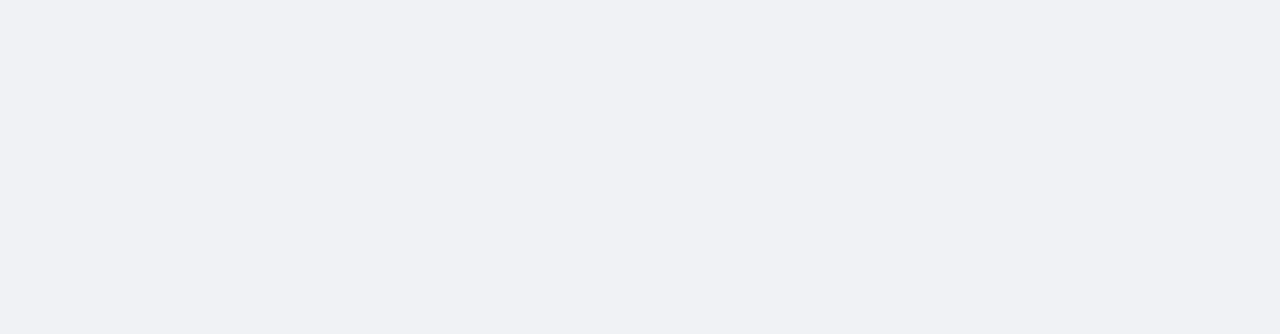
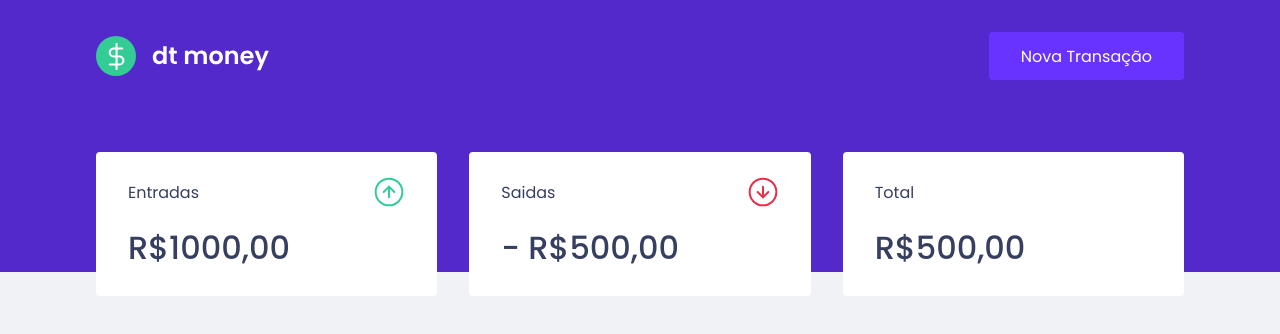
Before and after one commit to KaikOliveira/DtMoney, a React (Create React App) app: page / in a window 1280 px wide. Shown: the top 334 px of the page. Built offline with nearby package versions, Linux system fonts and the light colour scheme.

Commit message:
types and component summary

```diff
--- a/src/components/Header/index.tsx
+++ b/src/components/Header/index.tsx
@@ -1,9 +1,17 @@
-import { Container } from './styles';
+import logoIcon from "../../assets/logo.svg";
+
+import { HeaderProps } from "../../types/types";
+
+import { Container, Content } from "./styles";
 
 export function Header() {
   return (
     <Container>
+      <Content>
+        <img src={logoIcon} alt="dtmoney" />
 
+        <button >Nova Transação</button>
+      </Content>
     </Container>
-  )
+  );
 }
--- a/src/components/Summary/index.tsx
+++ b/src/components/Summary/index.tsx
@@ -1,7 +1,35 @@
 import { Container } from './styles';
+
+import incomeIcon from "../../assets/income.svg";
+import outcomeIcon from "../../assets/outcome.svg";
+import totalIcon from "../../assets/total.svg";
 
 export function Summary() {
   return (
-    <Container></Container>
+    <Container>
+      <div>
+        <header>
+          <p>Entradas</p>
+          <img src={incomeIcon} alt="Entradas" />
+        </header>
+          <strong>R$1000,00</strong>
+      </div>
+
+      <div>
+        <header>
+          <p>Saidas</p>
+          <img src={outcomeIcon} alt="Saidas" />
+        </header>
+          <strong>- R$500,00</strong>
+      </div>
+
+      <div>
+        <header>
+          <p>Total</p>
+          <img src={totalIcon} alt="Toral" />
+        </header>
+          <strong>R$500,00</strong>
+      </div>
+    </Container>
   )
 }
--- /dev/null
+++ b/src/types/types.ts
@@ -0,0 +1,30 @@
+import { ReactNode } from "react";
+
+export interface HeaderProps {
+  onOpenNewTransactionModal: () => void;
+}
+
+export interface NewTransactionModalProps {
+  isOpen: boolean;
+  onRequestClose: () => void;
+}
+
+export interface Transaction {
+  id: number;
+  title: string;
+  amount: number;
+  type: string;
+  category: string;
+  createdAt: Date;
+}
+
+export type TransactionInput = Omit<Transaction, "id" | "createdAt">;
+
+export interface TransactionsProviderProps {
+  children: ReactNode;
+}
+
+export interface TransactionsContextData {
+  transactions: Transaction[];
+  createTransaction: (transaction: TransactionInput) => Promise<void>;
+}
```
